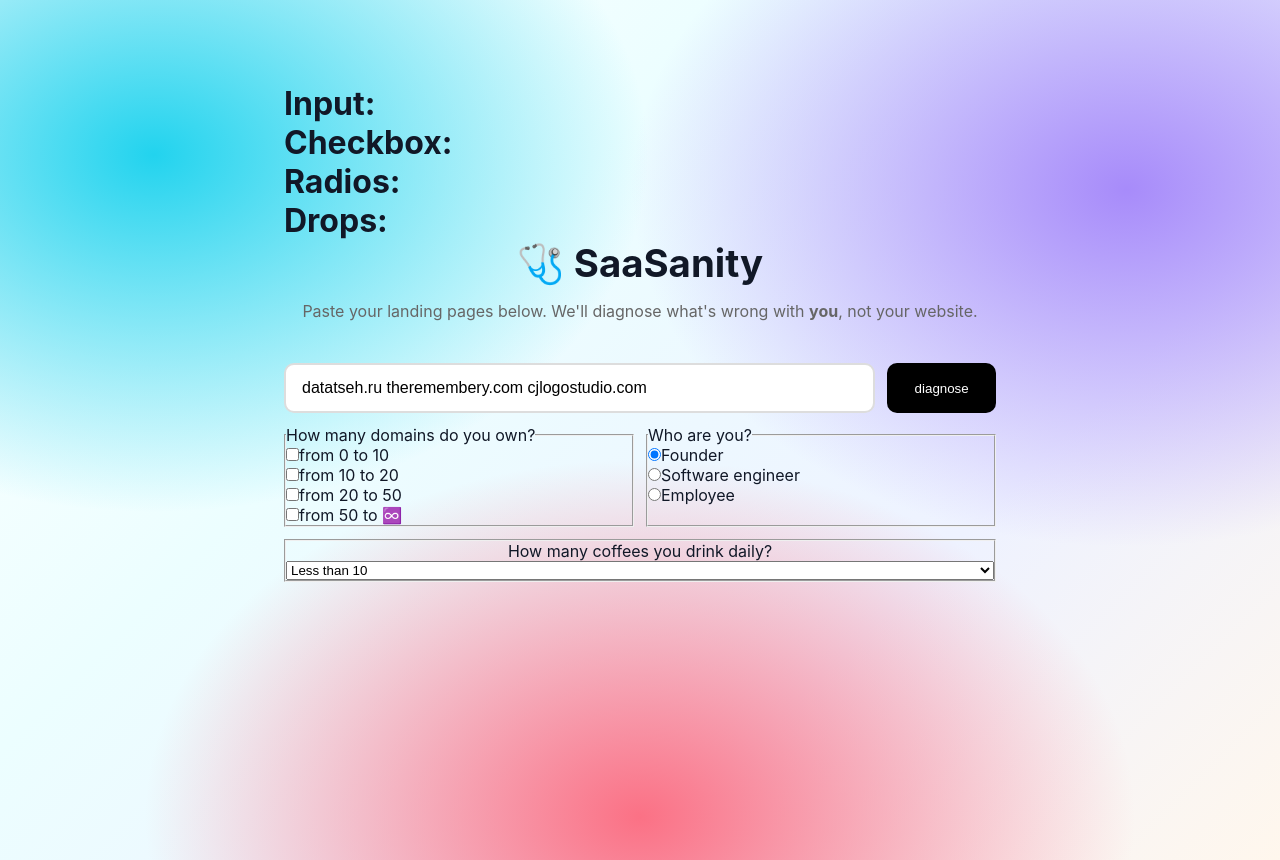
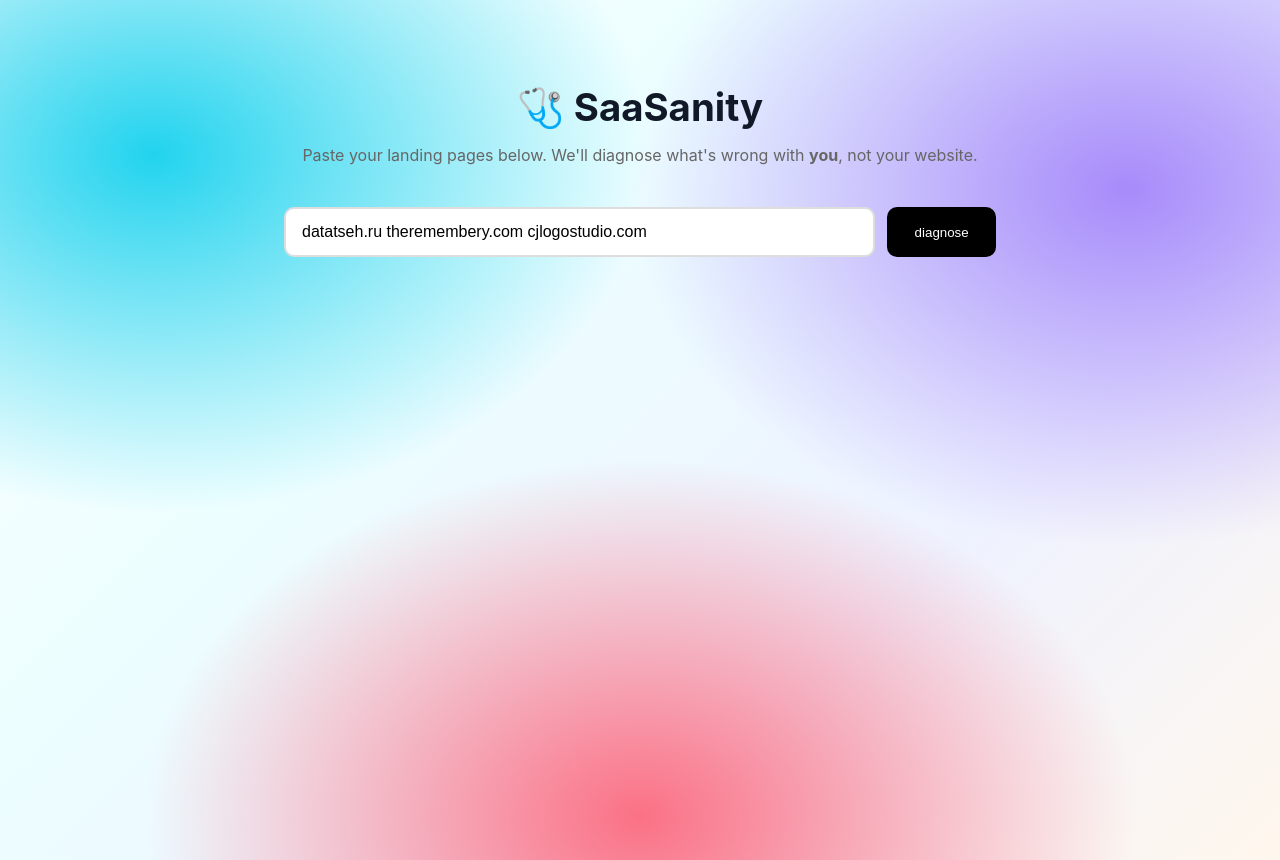
Before and after one commit to SergeyTkachenko-Cj/landing-page-therapist, a React (Create React App) app: page / in a window 1280 px wide. Built offline with nearby package versions, Linux system fonts and the light colour scheme.

Commit message:
Drop extra form fields and wire typed input props into Diagnosis

```diff
--- a/src/App.tsx
+++ b/src/App.tsx
@@ -1,27 +1,20 @@
-import React from "react";
-import Form from "./components/Form";
-import Diagnosis from "./components/Diagnosis";
-import Header from "./components/Header";
-import './App.css';
+import React from "react"
+import Form from "./components/Form"
+import Diagnosis from "./components/Diagnosis"
+import Header from "./components/Header"
+import './App.css'
 
 function App() {
-  const [inpt, setInpt] = React.useState("");
-  const [box, setBox] = React.useState<string[]>([]);
-  const [radio, setRadio] = React.useState("");
-  const [dropdown, setDropdown] = React.useState("");
+  const [impt, setInpt] = React.useState("")
   const [showDiagnosis, setShowDiagnosis] = React.useState(false)
 
   return (
     <div className="container">
-        <h1>Input:{inpt}</h1>
-        <h1>Checkbox:{box}</h1>
-        <h1>Radios:{radio}</h1>
-        <h1>Drops:{dropdown}</h1>
         <Header />
-        <Form func={setInpt} funcTwo={setBox} funcThree={setRadio} funcFour={setDropdown} funcFive={setShowDiagnosis}/>
-        {showDiagnosis && <Diagnosis />}
+        <Form imput={setInpt} diagnosis={setShowDiagnosis}/>
+        {showDiagnosis && <Diagnosis imput={impt} />}
     </div>
   );
 }
 
-export default App;
+export default App
--- a/src/components/Diagnosis.tsx
+++ b/src/components/Diagnosis.tsx
@@ -1,4 +1,13 @@
-function Diagnosis() {
+type DiagnosisProps = {
+    imput: string
+}
+
+function Diagnosis(prop: DiagnosisProps) {
+
+    const {imput} = prop
+
+    console.log(`user's imput: ${imput}`)
+
     return (
         <section className="diagnosis">
           <h2>Diagnosis</h2>
@@ -9,4 +18,4 @@
     )
 }
 
-export default Diagnosis;
+export default Diagnosis
--- a/src/components/Form.tsx
+++ b/src/components/Form.tsx
@@ -1,14 +1,11 @@
 type Func = {
-    func: React.Dispatch<React.SetStateAction<string>>
-    funcTwo: React.Dispatch<React.SetStateAction<string[]>>
-    funcThree: React.Dispatch<React.SetStateAction<string>>
-    funcFour: React.Dispatch<React.SetStateAction<string>>
-    funcFive: React.Dispatch<React.SetStateAction<boolean>>
-};
+    imput: React.Dispatch<React.SetStateAction<string>>
+    diagnosis: React.Dispatch<React.SetStateAction<boolean>>
+}
 
 function Form(prop: Func) {
 
-    const {func, funcTwo, funcThree, funcFour, funcFive} = prop;
+    const {imput, diagnosis} = prop
 
     function formSubmit(formData: FormData) {
         const singleInputData = Object.fromEntries(formData)
@@ -28,11 +25,8 @@
             boxes
         } as AllData
 
-        if (typeof allData.input === "string") func(allData.input)
-        if (typeof allData.radios === "string") funcThree(allData.radios)
-        if (typeof allData.dropdowns === "string") funcFour(allData.dropdowns)
-        funcTwo(boxes);
-        funcFive(prev => prev ? prev : !prev)
+        if (typeof allData.input === "string") imput(allData.input)
+        diagnosis(prev => prev ? prev : !prev)
     }
 
     return (
@@ -49,56 +43,9 @@
                   defaultValue="datatseh.ru theremembery.com cjlogostudio.com"
               />
               <button className="diagnose">diagnose</button>
-
-              <fieldset className="checkboxes">
-                <legend>How many domains do you own?</legend>
-                <label>
-                    <input type="checkbox" value="from 0 to 10" name="domains" />
-                from 0 to 10
-                </label>
-                <label>
-                    <input type="checkbox" value="from 0 to 10" name="domains" />
-                from 10 to 20
-                </label>
-                <label>
-                    <input type="checkbox" value="from 0 to 10" name="domains" />
-                from 20 to 50
-                </label>
-                <label>
-                    <input type="checkbox" value="from 0 to 10" name="domains" />
-                from 50 to ♾️
-                </label>
-              </fieldset>
-
-              <fieldset className="radios">
-                <legend>Who are you?</legend>
-                <label>
-                    <input type="radio" value="founder" name="radios" defaultChecked={true} />Founder
-                </label>
-                <label>
-                    <input type="radio" value="software engineer" name="radios" />Software engineer
-                </label>
-                <label>
-                    <input type="radio" value="employee" name="radios" />Employee
-                </label>
-              </fieldset>
-
-              <fieldset className="dropdown">
-                <label htmlFor="coffee-select">How many coffees you drink daily?</label>
-                <select name="dropdowns" id="coffee-select">
-                    <option value="" disabled>Select the amount of coffee</option>
-                    <option value="<10">Less than 10</option>
-                    <option value=">10">More than 10</option>
-                    <option value="infinity">♾️</option>
-                </select>
-              </fieldset>
             </form>
-
-            {/* <section className="diagnose">
-              <button>Diagnose My Mental State</button>
-            </section> */}
         </>
     )
 }
 
-export default Form;
+export default Form
--- a/src/components/Header.tsx
+++ b/src/components/Header.tsx
@@ -11,4 +11,4 @@
     )
 }
 
-export default Header;
+export default Header
```
